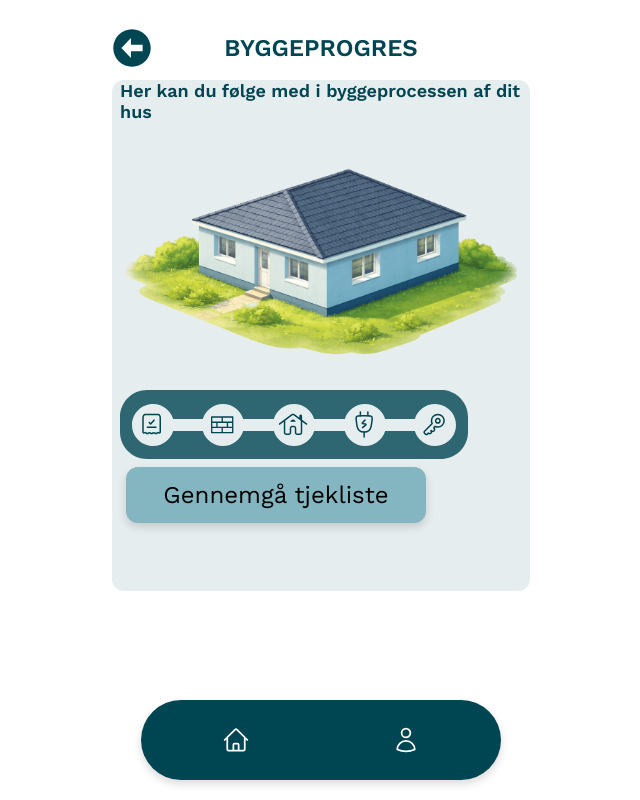
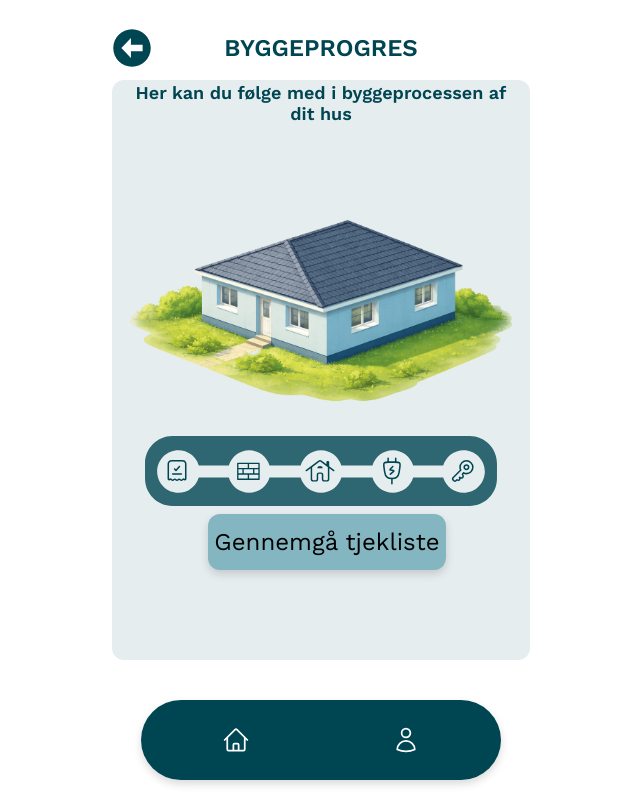
Before and after one commit to Bancharka/Pentia-Milton, a Vue app: page /houses/1 in a window 1280 px wide. Shown: the whole page, without its empty margins (319-959 px from the left). Built offline with nearby package versions, Linux system fonts and the light colour scheme; no server answers; the database is empty; sample sign-in values are in the browser's storage.

Commit message:
Progressbar fix
Nu burde progressbaren være fixet, sådan så fill holder sig inden for rammerne og passer i højden. samt tilføjet sitecontainer så der kommer rigtig baggrund på

```diff
--- a/src/components/ProgressBar.vue
+++ b/src/components/ProgressBar.vue
@@ -27,20 +27,28 @@ const dynamicHouse = computed(() => {
     return houseDone //
 })
 </script>
+
+
 <template>
-    <div class="house-card" :class="{ 'house-card--with-button': props.withButton }">
+    <div class="progress" :class="{ 'progress--with-button': props.withButton }">
         <h3>Her kan du følge med i byggeprocessen af dit hus</h3>
+
         <div>
             <img :src="dynamicHouse" >
         </div>
-        <div class="house-card__progress-bar">
+
+
+        <div class="progress__bar">
             <img
-                class="house-card__progress-bar__overlay"
+                class="progress__bar__overlay"
                 src="../img/progressbar_overlay_100_icons_lightergreen.svg"
                 alt=""
             >
-            <div class="house-card__progress-bar__fill" :style="{ width: fillPercent + '%' }"/>
+            <div class="progress__bar__fill" :style="{ width: fillPercent + '%' }"/>
         </div>
+
+
+
         <div class="house-card__button">
             <BaseButton
                 v-if="props.withButton"
@@ -50,4 +58,7 @@ const dynamicHouse = computed(() => {
             />
         </div>
     </div>
+
+
+
 </template>
--- a/src/styles/components/_progressbar.scss
+++ b/src/styles/components/_progressbar.scss
@@ -1,7 +1,7 @@
 @use "../abstracts/colors" as *;
 
 .progress {
-  background: $surface;
+
   display: flex;
   flex-direction: column;
   justify-content: center;
@@ -10,6 +10,9 @@
   border-radius: 12px;
   padding: 5px;
   z-index: -2;
+  overflow: hidden;
+
+
 
   h3 {
     text-align: center;
@@ -17,45 +20,37 @@
   }
 
   &__bar {
-    position: fixed;
-    bottom: 120px;
-    margin: auto;
+  position: relative;
+  margin-top: auto;
   width: 90%;
-    height: 60px;
-    overflow: hidden;
 
+  // overlay stays in flow to define the height
   &__overlay {
-      position: absolute;
-      justify-self: center;
+    display: block;
+    position: relative;  // in flow = defines container height
     width: 100%;
-      height: 100%;
+    height: auto;
     z-index: 2;
   }
 
   &__fill {
     position: absolute;
-      display: flex;
-      justify-self: left;
-      height: 60px;
+    top: 0;
+    left: 0;
+    height: 100%;
+    max-width: 100%;
     border-radius: 30px;
     background-color: $secondary;
-      z-index: 1;
-      left: 5px;
-      max-width: 95%;
+    z-index: 1;  // behind overlay
     transition: width 0.75s;
   }
 }
 
   &--with-button {
-    padding-bottom: 50px;
+    padding-bottom: 25px;
 
-    .progress__bar {
-      bottom: 28%;
-    }
 
-    .progress__button {
-      position: absolute;
-      bottom: 100px;
+
+
   }
 }
-}
--- a/src/views/customers/HomeViewCustomer.vue
+++ b/src/views/customers/HomeViewCustomer.vue
@@ -15,7 +15,9 @@ onMounted(() => {
 <template>
     <div class="page-container">
         <HeaderBack />
-        <ProgressBar/>
+        <div class="site-container site-container--primary">
+            <ProgressBar/>
+        </div>
         <BottomNav />
     </div>
 </template>
```
Lines whose indentation alone changed are shown as unchanged.
